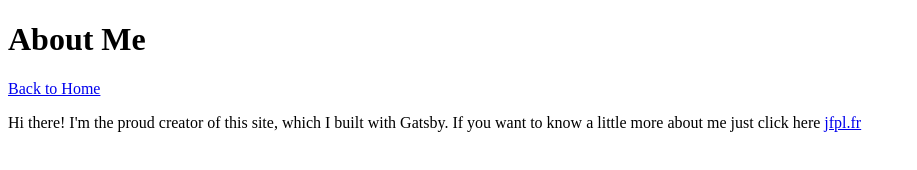
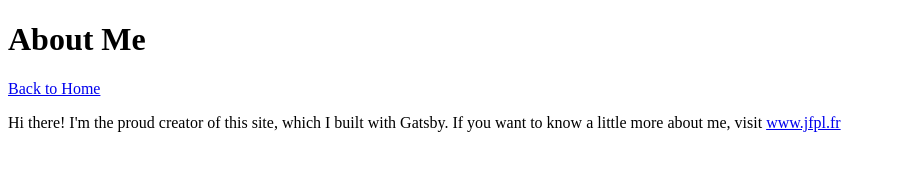
Before and after one commit to thateflondon/hello-gatsby, a Gatsby site: page /about in a window 1280 px wide. Shown: the whole page, without its empty margins (0-917 px from the left). Built offline with nearby package versions, Linux system fonts and the light colour scheme; Gatsby itself is replaced by a stand-in of ours.

Commit message:
feat(app): set about page

```diff
--- a/src/pages/about.js
+++ b/src/pages/about.js
@@ -9,8 +9,8 @@ const AboutPage = () => {
       <Link to="/">Back to Home</Link>
       <p>
         Hi there! I'm the proud creator of this site, which I built with Gatsby.
-        If you want to know a little more about me just click here{" "}
-        <a href="www.jfpl.fr">jfpl.fr</a>
+        If you want to know a little more about me, visit{" "}
+        <a href="www.jfpl.fr">www.jfpl.fr</a>
       </p>
     </main>
   );
```
Also changed, not shown: src/pages/index.js (+54 -54 lines).
